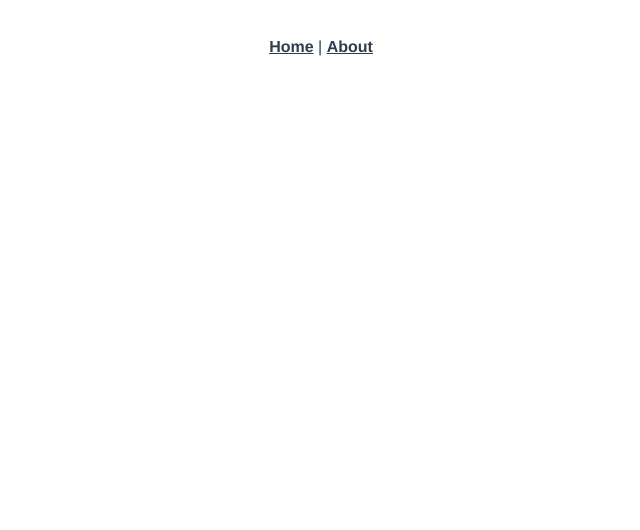
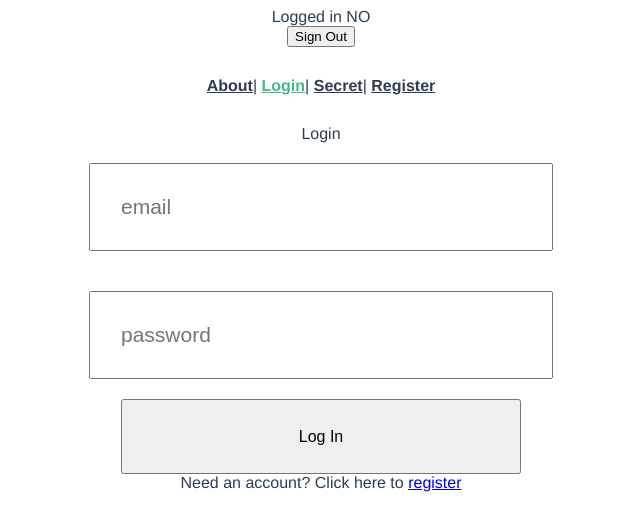
Before and after one commit to 925workk/vant4ge-todo, a Vue app: page /login in a window 1280 px wide. Shown: the top 530 px of the page, without its empty margins (319-959 px from the left). Built offline with nearby package versions, Linux system fonts and the light colour scheme; no server answers.

Commit message:
finished log in/register/restricted routes.

```diff
--- a/package.json
+++ b/package.json
@@ -8,7 +8,9 @@
     "lint": "vue-cli-service lint"
   },
   "dependencies": {
+    "axios": "^0.19.2",
     "core-js": "^3.6.4",
+    "firebase": "^7.9.2",
     "vue": "^2.6.11",
     "vue-router": "^3.1.5",
     "vuex": "^3.1.2"
--- a/src/App.vue
+++ b/src/App.vue
@@ -1,12 +1,28 @@
 <template>
   <div id="app">
+
+
+    <top-header></top-header>
     <div id="nav">
-      <router-link to="/">Home</router-link> |
-      <router-link to="/about">About</router-link>
+      <router-link to="/about">About</router-link>|
+      <router-link to="/login">Login</router-link>|
+      <router-link to="/secret">Secret</router-link>|
+      <router-link to="/register">Register</router-link>
     </div>
     <router-view/>
   </div>
 </template>
+
+
+<script>
+import TopHeader from "./components/Top-Header";
+
+export default {
+  components:{
+    'top-header': TopHeader
+  }
+}
+</script>
 
 <style lang="scss">
 #app {
--- a/src/components/HelloWorld.vue
+++ /dev/null
@@ -1,60 +0,0 @@
-<template>
-  <div class="hello">
-    <h1>{{ msg }}</h1>
-    <p>
-      For a guide and recipes on how to configure / customize this project,<br>
-      check out the
-      <a href="https://cli.vuejs.org" target="_blank" rel="noopener">vue-cli documentation</a>.
-    </p>
-    <h3>Installed CLI Plugins</h3>
-    <ul>
-      <li><a href="https://github.com/vuejs/vue-cli/tree/dev/packages/%40vue/cli-plugin-babel" target="_blank" rel="noopener">babel</a></li>
-      <li><a href="https://github.com/vuejs/vue-cli/tree/dev/packages/%40vue/cli-plugin-router" target="_blank" rel="noopener">router</a></li>
-      <li><a href="https://github.com/vuejs/vue-cli/tree/dev/packages/%40vue/cli-plugin-vuex" target="_blank" rel="noopener">vuex</a></li>
-      <li><a href="https://github.com/vuejs/vue-cli/tree/dev/packages/%40vue/cli-plugin-eslint" target="_blank" rel="noopener">eslint</a></li>
-    </ul>
-    <h3>Essential Links</h3>
-    <ul>
-      <li><a href="https://vuejs.org" target="_blank" rel="noopener">Core Docs</a></li>
-      <li><a href="https://forum.vuejs.org" target="_blank" rel="noopener">Forum</a></li>
-      <li><a href="https://chat.vuejs.org" target="_blank" rel="noopener">Community Chat</a></li>
-      <li><a href="https://twitter.com/vuejs" target="_blank" rel="noopener">Twitter</a></li>
-      <li><a href="https://news.vuejs.org" target="_blank" rel="noopener">News</a></li>
-    </ul>
-    <h3>Ecosystem</h3>
-    <ul>
-      <li><a href="https://router.vuejs.org" target="_blank" rel="noopener">vue-router</a></li>
-      <li><a href="https://vuex.vuejs.org" target="_blank" rel="noopener">vuex</a></li>
-      <li><a href="https://github.com/vuejs/vue-devtools#vue-devtools" target="_blank" rel="noopener">vue-devtools</a></li>
-      <li><a href="https://vue-loader.vuejs.org" target="_blank" rel="noopener">vue-loader</a></li>
-      <li><a href="https://github.com/vuejs/awesome-vue" target="_blank" rel="noopener">awesome-vue</a></li>
-    </ul>
-  </div>
-</template>
-
-<script>
-export default {
-  name: 'HelloWorld',
-  props: {
-    msg: String
-  }
-}
-</script>
-
-<!-- Add "scoped" attribute to limit CSS to this component only -->
-<style scoped lang="scss">
-h3 {
-  margin: 40px 0 0;
-}
-ul {
-  list-style-type: none;
-  padding: 0;
-}
-li {
-  display: inline-block;
-  margin: 0 10px;
-}
-a {
-  color: #42b983;
-}
-</style>
--- /dev/null
+++ b/src/components/Top-Header.vue
@@ -0,0 +1,52 @@
+<template>
+  <div>
+      Logged in
+      <span v-if="loggedIn">Yes</span>
+      <span v-else>NO</span>
+      <div>
+          <button @click="signOut">Sign Out</button>
+      </div>
+  </div>
+</template>
+
+<script>
+
+import * as firebase from "firebase/app";
+import "firebase/auth";
+
+export default {
+
+    created(){
+        firebase.auth().onAuthStateChanged(user =>{
+
+            this.loggedIn = !!user;
+            // if(user){
+            //     this.loggedIn=true;
+            // } else {
+            //     this.loggedIn = false;
+            // }
+        })
+    },
+    data(){
+        return{
+            loggedIn: false
+        }
+    },
+    methods: {
+        async signOut() {
+            try{
+                const data = await firebase.auth().signOut();
+                console.log(data)
+                this.$router.replace({name: "login"})
+            }catch(err){
+                console.log(err)
+            }
+
+        }
+    }
+  }
+</script>
+
+<style lang="scss" scoped>
+
+</style>
--- a/src/main.js
+++ b/src/main.js
@@ -2,11 +2,33 @@
 import App from './App.vue'
 import router from './router'
 import store from './store'
+import axios from 'axios';
+import firebase from 'firebase/app'
 
+Vue.prototype.$axios = axios;
 Vue.config.productionTip = false
 
-new Vue({
-  router,
-  store,
-  render: h => h(App)
-}).$mount('#app')
+const firebaseConfig = {
+  apiKey: "AIzaSyA1hYsvsVPiXaKvhQiZw9Cv8NZpAkpQOq4",
+  authDomain: "van4ge.firebaseapp.com",
+  databaseURL: "https://van4ge.firebaseio.com",
+  projectId: "van4ge",
+  storageBucket: "van4ge.appspot.com",
+  messagingSenderId: "776366649645",
+  appId: "1:776366649645:web:453da0c7d09b282cb723a4"
+};
+// Initialize Firebase
+firebase.initializeApp(firebaseConfig);
+
+  let app;
+
+  firebase.auth().onAuthStateChanged(user=>{
+    console.log(user);
+    if (!app){
+      app= new Vue({
+        router,
+        store,
+        render: h => h(App)
+        }).$mount('#app')
+    }
+  })
--- a/src/router/index.js
+++ b/src/router/index.js
@@ -1,6 +1,12 @@
 import Vue from 'vue'
 import VueRouter from 'vue-router'
 import Home from '../views/Home.vue'
+import Login from '../views/Login'
+import Register from '../views/Register'
+import Secret from '../views/Secret'
+
+import * as firebase from "firebase/app";
+import "firebase/auth";
 
 Vue.use(VueRouter)
 
@@ -9,6 +15,22 @@
     path: '/',
     name: 'Home',
     component: Home
+  },
+  {
+    path: '/login',
+    name: 'login',
+    component: Login
+  },
+  {
+    path: '/register',
+    name: 'register',
+    component: Register
+  },
+  {
+    path: '/secret',
+    name: 'secret',
+    component: Secret,
+    meta:{requiresAuth: true}
   },
   {
     path: '/about',
@@ -26,4 +48,15 @@
   routes
 })
 
+
+router.beforeEach((to, from, next)=>{
+  const requiresAuth = to.matched.some(record => record.meta.requiresAuth);
+  const isAuthenticated = firebase.auth().currentUser;
+  if(requiresAuth && !isAuthenticated){
+    next("/login");
+  } else{
+    next()
+  }
+})
+
 export default router
--- a/src/views/Home.vue
+++ b/src/views/Home.vue
@@ -1,18 +1,11 @@
 <template>
-  <div class="home">
-    <img alt="Vue logo" src="../assets/logo.png">
-    <HelloWorld msg="Welcome to Your Vue.js App"/>
+  <div>
+
   </div>
 </template>
 
 <script>
-// @ is an alias to /src
-import HelloWorld from '@/components/HelloWorld.vue'
+export default {
 
-export default {
-  name: 'Home',
-  components: {
-    HelloWorld
-  }
 }
 </script>
--- /dev/null
+++ b/src/views/Login.vue
@@ -0,0 +1,61 @@
+<template>
+    <div>
+        Login
+        <form @submit.prevent="pressed">
+            <div class="login">
+                <input type="email" placeholder="email" v-model="email">
+            </div>
+            <div class="password">
+                <input  type="password" v-model="password" placeholder="password">
+            </div>
+            <button type="submit">Log In</button>
+        </form>
+        <div class="error" v-if="error">{{error.message}}</div>
+        <span>Need an account? Click here to <router-link to="/register">register</router-link></span>
+    </div>
+</template>
+
+<script>
+
+import * as firebase from "firebase/app";
+import "firebase/auth";
+
+export default {
+    data(){
+        return{
+            email: "",
+            password: "",
+            error:""
+        }
+    },
+    methods:{
+        async pressed(){
+            try{
+                const val = await firebase.auth().signInWithEmailAndPassword(this.email, this.password)
+                console.log(val)
+                this.$router.replace({name: "secret"})
+            } catch(err){
+                console.log(err)
+            }
+
+        }
+    }
+}
+</script>
+    <style lang="scss" scoped>
+        .error {
+    color: red;
+    font-size: 18px;
+    }
+    input {
+    width: 400px;
+    padding: 30px;
+    margin: 20px;
+    font-size: 21px;
+    }
+    button {
+    width: 400px;
+    height: 75px;
+    font-size: 100%;
+    }
+</style>
--- /dev/null
+++ b/src/views/Register.vue
@@ -0,0 +1,60 @@
+<template>
+    <div>
+        <div v-if="error" class="error">{{error.message}}</div>
+        <form @submit.prevent="pressed">
+            Register
+            <div class="email">
+                <input type="email" v-model="email" placeholder="email">
+            </div>
+            <div class="password">
+                <input  type="password" v-model="password" placeholder="password">
+            </div>
+            <button type="submit">Register</button>
+        </form>
+    </div>
+</template>
+
+<script>
+
+import * as firebase from "firebase/app";
+import "firebase/auth";
+
+export default {
+    methods:{
+        async pressed(){
+            try{
+                const user = firebase.auth().createUserWithEmailAndPassword(this.email, this.password)
+                console.log(user)
+                this.$router.replace({name: "secret"})
+            } catch(err){
+                console.log(err)
+            }
+        }
+    },
+    data(){
+        return {
+            email: "",
+            password: "",
+            error: ""
+        }
+    }
+}
+</script>
+
+<style lang="scss" scoped>
+.error {
+  color: red;
+  font-size: 18px;
+}
+input {
+  width: 400px;
+  padding: 30px;
+  margin: 20px;
+  font-size: 21px;
+}
+button {
+  width: 400px;
+  height: 75px;
+  font-size: 100%;
+}
+</style>
--- /dev/null
+++ b/src/views/Secret.vue
@@ -0,0 +1,15 @@
+<template>
+    <div>
+        Secret
+    </div>
+</template>
+
+<script>
+export default {
+
+}
+</script>
+
+<style lang="scss" scoped>
+
+</style>
```
Also changed, not shown: 1 other file (tests, documents, lock files or other folders).
